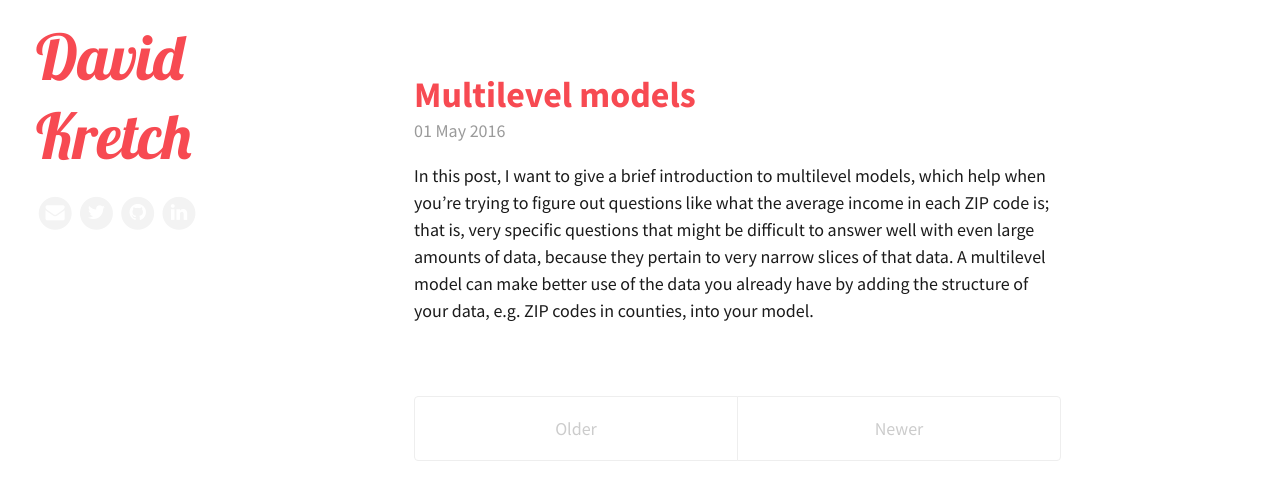
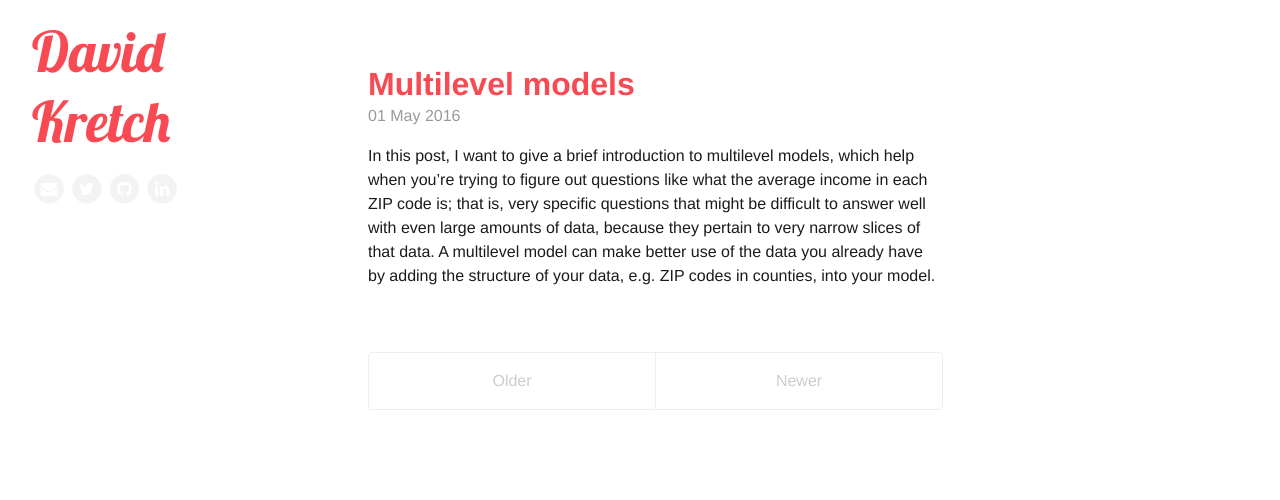
Before and after one commit to davidkretch/kretch.org, a Jekyll site: the page built from index.html, in a window 1280 px wide. Shown: the top 500 px of the page. Built offline with Jekyll 4.4.1, drawn with Linux system fonts in a browser that asks for light colours; nearby versions of some CDN libraries; the list of posts is cut into pages by our own code.

Commit message:
Use built-in fonts instead of web fonts

```diff
--- a/_includes/head.html
+++ b/_includes/head.html
@@ -18,8 +18,6 @@
   <link rel="stylesheet" href="{{ site.baseurl }}public/css/poole.css">
   <link rel="stylesheet" href="{{ site.baseurl }}public/css/syntax.css">
   <link rel="stylesheet" href="{{ site.baseurl }}public/css/hyde.css">
-  <link rel="stylesheet" href="https://fonts.googleapis.com/css?family=Source+Sans+Pro:400,700" type="text/css">
-  <link rel="stylesheet" href="https://fonts.googleapis.com/css?family=Source+Code+Pro" type="text/css">
   <link rel="stylesheet" href="https://fonts.googleapis.com/css?family=Lobster" type="text/css">
   <link rel="stylesheet" href="https://maxcdn.bootstrapcdn.com/font-awesome/4.6.1/css/font-awesome.min.css">
   <script type="text/javascript" async src="https://cdn.mathjax.org/mathjax/latest/MathJax.js?config=TeX-MML-AM_CHTML"></script>
--- a/public/css/hyde.css
+++ b/public/css/hyde.css
@@ -31,9 +31,6 @@
  * Update the foundational and global aspects of the page.
  */
 
-html {
-  font-family: "Source Sans Pro", sans-serif;
-}
 @media (min-width: 48em) {
   html {
     font-size: 16px;
@@ -41,7 +38,7 @@ html {
 }
 @media (min-width: 58em) {
   html {
-    font-size: 18px;
+    font-size: 16px;
   }
 }
 
--- a/public/css/poole.css
+++ b/public/css/poole.css
@@ -48,7 +48,7 @@ body {
 }
 
 html {
-  font-family: sans-serif;
+  font-family: "Helvetica Neue", "Segoe UI", sans-serif;
   font-size: 16px;
   line-height: 1.5;
 }
@@ -150,7 +150,7 @@ abbr[title] {
 /* Code */
 code,
 pre {
-  font-family: "Source Code Pro", monospace;
+  font-family: monospace;
 }
 code {
   padding: .25em .5em;
```
